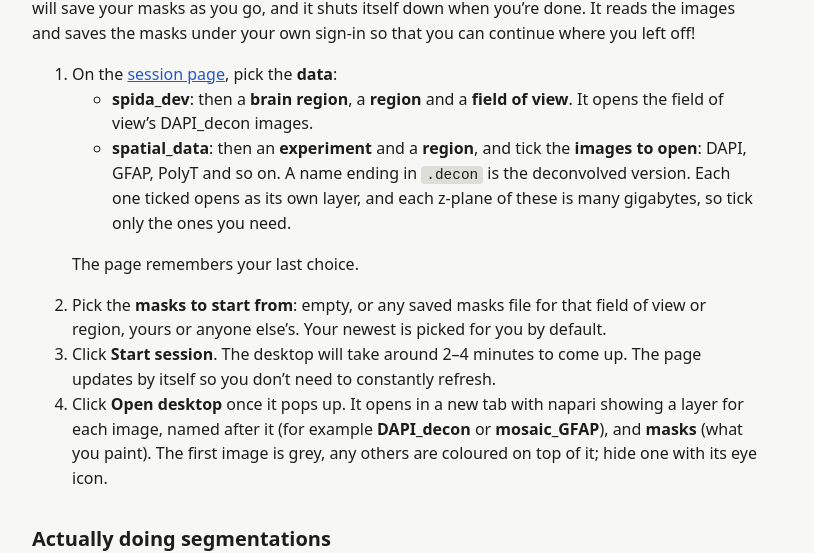
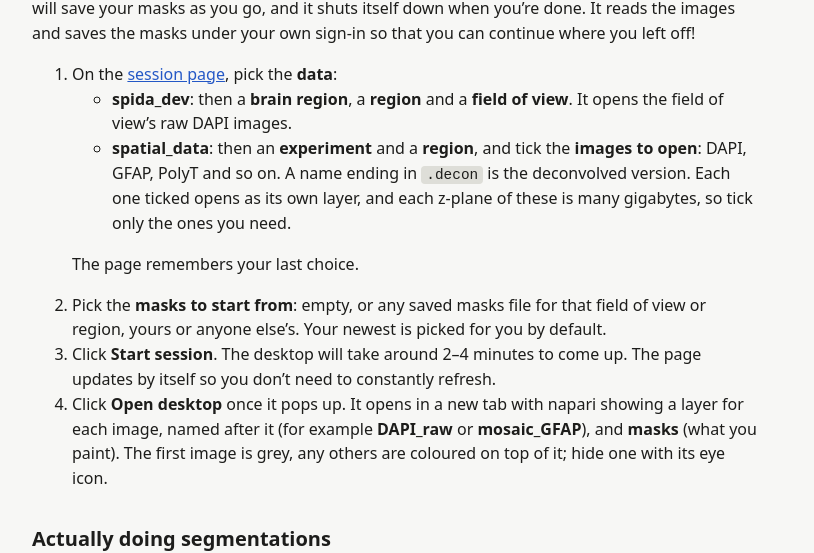
Before and after one commit to 8bitbiscuit/SalkSuperSegmentationSoftware, a Jekyll site: the page built from site/guide.md, in a window 1280 px wide. Shown: the part 383-936 px from the top of the page, without its empty margins (244-1058 px from the left). Built offline with Jekyll 4.4.1, drawn with Linux system fonts in a browser that asks for light colours.

Commit message:
use raw images by default

```diff
--- a/site/assets/js/session.js
+++ b/site/assets/js/session.js
@@ -181,10 +181,11 @@
     next(wanted);   // carry on down to the folder used last time
   }
 
-  /** A region's image stacks to tick, the ones picked last time already ticked (else the first). */
+  /** A region's image stacks to tick, the ones picked last time already ticked (else the first raw one). */
   function showStacks(stacks) {
     const last = recallList('stacks');
-    const on = stacks.some((s) => last.includes(s.name)) ? last : [stacks[0].name];
+    const raw = stacks.find((s) => !s.name.includes('.')) || stacks[0];   // mosaic_DAPI, not mosaic_DAPI.decon
+    const on = stacks.some((s) => last.includes(s.name)) ? last : [raw.name];
     root.querySelector('#stacks').innerHTML = stacks.map((s) => `
       <label class="check"><input type="checkbox" value="${esc(s.name)}"${on.includes(s.name) ? ' checked' : ''}>
         <span>${esc(s.name)} <span class="muted">· ${planes(s.planes)} · ${size(s.bytes)}</span></span></label>`).join('');
--- a/site/guide.md
+++ b/site/guide.md
@@ -20,7 +20,7 @@
 
 1. On the [session page]({{ '/' | relative_url }}), pick the **data**:
    - **spida_dev**: then a **brain region**, a **region** and a **field of
-     view**. It opens the field of view's DAPI_decon images.
+     view**. It opens the field of view's raw DAPI images.
    - **spatial_data**: then an **experiment** and a **region**, and tick the
      **images to open**: DAPI, GFAP, PolyT and so on. A name ending in
      `.decon` is the deconvolved version. Each one ticked opens as its own
@@ -33,7 +33,7 @@
 3. Click **Start session**. The desktop will take around 2–4 minutes to come up. The page
    updates by itself so you don't need to constantly refresh.
 4. Click **Open desktop** once it pops up. It opens in a new tab with napari showing a
-   layer for each image, named after it (for example **DAPI_decon** or
+   layer for each image, named after it (for example **DAPI_raw** or
    **mosaic_GFAP**), and **masks** (what you paint). The first image is grey,
    any others are coloured on top of it; hide one with its eye icon.
 
--- a/worker/src/env.ts
+++ b/worker/src/env.ts
@@ -13,7 +13,7 @@
   CF_API_TOKEN?: string;           // secret
   DESKTOP_HOSTNAME?: string;       // e.g. annotate-{id}.example.org; unset: quick tunnels (tunnel.ts)
   // Optional:
-  CHANNEL?: string;                // default DAPI_decon: spida_dev opens <field of view>/<CHANNEL>_z<N>.tif
+  CHANNEL?: string;                // default DAPI_raw: spida_dev opens <field of view>/<CHANNEL>_z<N>.tif
   IDLE_MINUTES?: string;           // default 30
   AWS_REGION?: string;             // default: the user pool's region
 
--- a/worker/src/mock.ts
+++ b/worker/src/mock.ts
@@ -22,8 +22,8 @@
 const FILES = [
   ...['CBDN/region_UWA-7648/fov_07', 'CBDN/region_UWA-7648/fov_08', 'CBDN/region_UWA-7650/fov_01',
     'THM1/region_UWA-7701/fov_02', 'VePo/region_UWA-7733/fov_11',
-  ].flatMap((fov) => Array.from({ length: 7 }, (_, z) =>
-    ({ key: `spida_dev/cellpose_3d_test/patches/${fov}/DAPI_decon_z${z}.tif`, size: 40e6 }))),
+  ].flatMap((fov) => ['DAPI_raw', 'DAPI_decon'].flatMap((stack) => Array.from({ length: 7 }, (_, z) =>
+    ({ key: `spida_dev/cellpose_3d_test/patches/${fov}/${stack}_z${z}.tif`, size: 40e6 })))),
   ...['202507181027_BICAN-4x1-A10-Q-02_VMSC31910/out/region_UCI-2424',
     '202507181027_BICAN-4x1-A10-Q-02_VMSC31910/out/region_UCI-5224',
     '202508011054_BICAN-4x1-A38-E-05_VMSC31910/out/region_UWA-7648',
--- a/worker/src/settings.ts
+++ b/worker/src/settings.ts
@@ -38,7 +38,7 @@
     ...env,
     BUCKET: data?.bucket,
     DATA_PREFIX: data?.prefix ?? '',
-    CHANNEL: env.CHANNEL || 'DAPI_decon',
+    CHANNEL: env.CHANNEL || 'DAPI_raw',
     IDLE_MINUTES: env.IDLE_MINUTES || '30',
     AWS_REGION: env.AWS_REGION || env.COGNITO_USER_POOL_ID?.split('_')[0] || 'us-west-2',
     DESKTOP_HOSTNAME: env.DESKTOP_HOSTNAME || (mock ? '{id}.localhost' : undefined),
--- a/worker/src/sources.ts
+++ b/worker/src/sources.ts
@@ -2,7 +2,7 @@
 // region, and which of the region's images open. The two data folders are laid
 // out differently:
 //
-//   spida_dev     <brain region>/<region>/<field of view>/DAPI_decon_z0.tif ...
+//   spida_dev     <brain region>/<region>/<field of view>/DAPI_raw_z0.tif ...
 //                 The first folder down that holds CHANNEL's z-planes opens, with those.
 //   spatial_data  <experiment>/out/<region>/images/mosaic_DAPI_z3.tif, mosaic_DAPI_z3.decon.tif ...
 //                 The annotator ticks which of the region's image stacks open.
```
Also changed, not shown: worker/test/settings.test.ts (+1 -1 lines), README.md.
